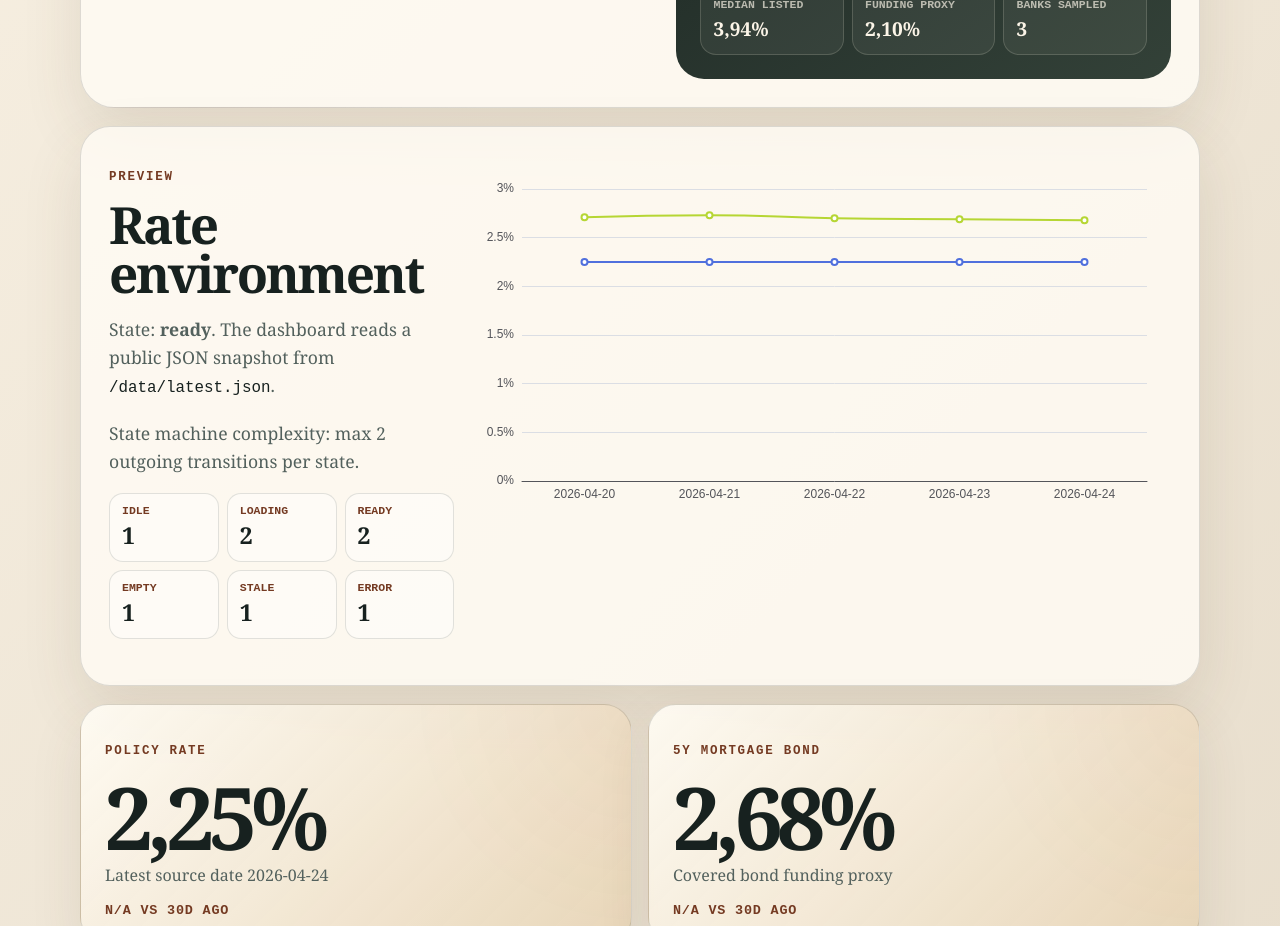
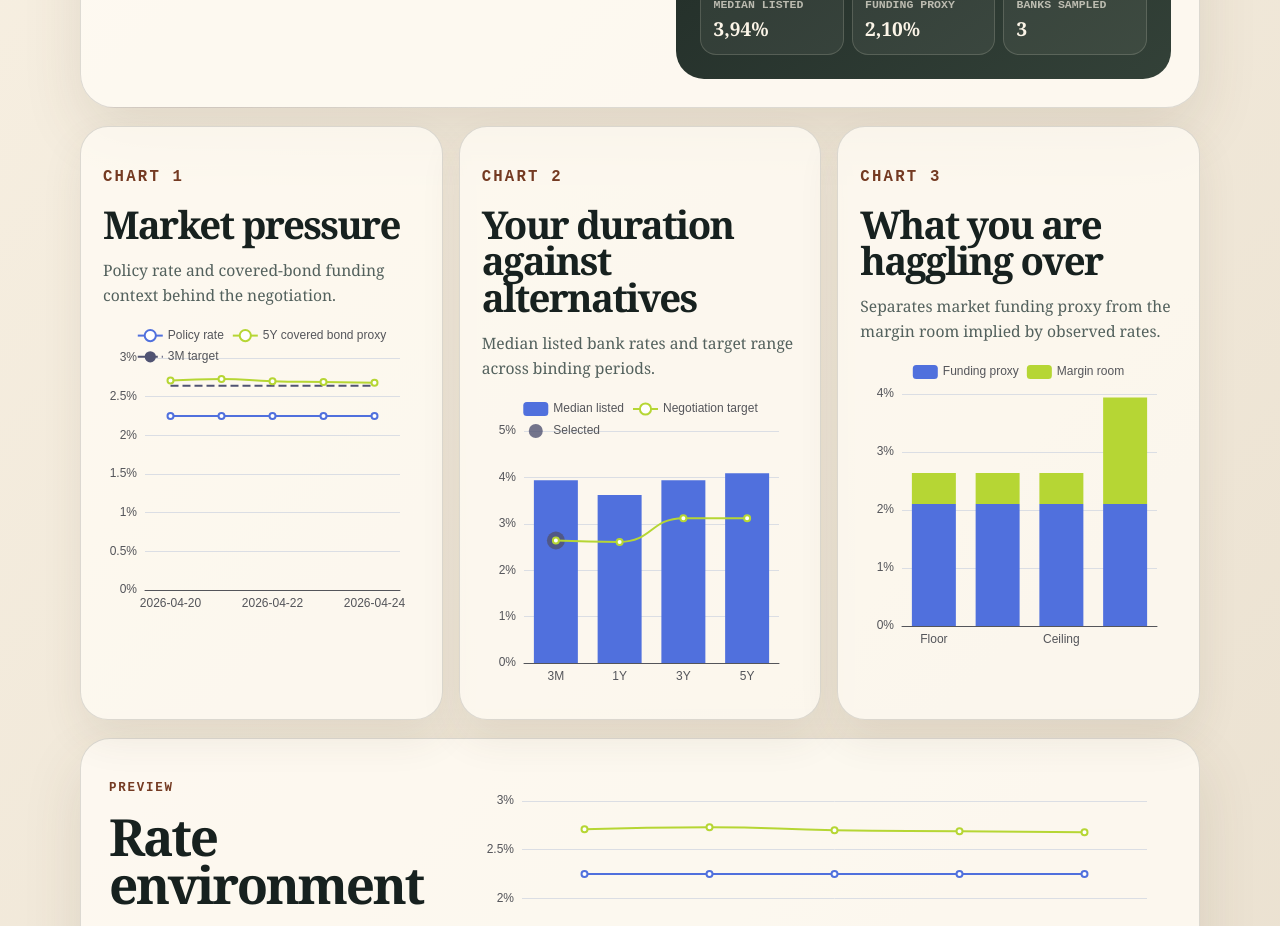
Before and after one commit to Samnor/swedish-mortgages-dashboard, a React (Vite) app: page / in a window 1280 px wide. Shown: the part 1040-1966 px from the top of the page. Built offline with nearby package versions, Linux system fonts and the light colour scheme.

Commit message:
Add selected duration insight charts

```diff
--- a/src/main.tsx
+++ b/src/main.tsx
@@ -54,6 +54,72 @@ function RatesPanel({ snapshot }: { snapshot: DashboardSnapshot }) {
   return <ReactECharts option={chartOption} className="chart" />;
 }
 
+function InsightCharts({
+  options,
+  range,
+  snapshot,
+}: {
+  options: NegotiationOption[];
+  range: NegotiationRange;
+  snapshot: DashboardSnapshot;
+}) {
+  return (
+    <section className="insight-grid" aria-label="Mortgage negotiation charts">
+      <InsightChart
+        eyebrow="Chart 1"
+        title="Market pressure"
+        description="Policy rate and covered-bond funding context behind the negotiation."
+      >
+        <ReactECharts
+          option={marketPressureOption(snapshot, range)}
+          className="insight-chart"
+        />
+      </InsightChart>
+      <InsightChart
+        eyebrow="Chart 2"
+        title="Your duration against alternatives"
+        description="Median listed bank rates and target range across binding periods."
+      >
+        <ReactECharts
+          option={durationComparisonOption(options, range)}
+          className="insight-chart"
+        />
+      </InsightChart>
+      <InsightChart
+        eyebrow="Chart 3"
+        title="What you are haggling over"
+        description="Separates market funding proxy from the margin room implied by observed rates."
+      >
+        <ReactECharts
+          option={fundingMarginOption(range)}
+          className="insight-chart"
+        />
+      </InsightChart>
+    </section>
+  );
+}
+
+function InsightChart({
+  children,
+  description,
+  eyebrow,
+  title,
+}: {
+  children: React.ReactNode;
+  description: string;
+  eyebrow: string;
+  title: string;
+}) {
+  return (
+    <article className="insight-card">
+      <p className="eyebrow">{eyebrow}</p>
+      <h2>{title}</h2>
+      <p>{description}</p>
+      {children}
+    </article>
+  );
+}
+
 function KpiGrid({ kpis }: { kpis: DashboardKpis }) {
   return (
     <section className="kpi-grid" aria-label="Mortgage market summary">
@@ -75,19 +141,13 @@ function KpiGrid({ kpis }: { kpis: DashboardKpis }) {
 
 function DurationFlow({
   options,
-  selectedPeriod,
   onSelectPeriod,
+  range,
 }: {
   options: NegotiationOption[];
-  selectedPeriod: string | null;
   onSelectPeriod: (period: string) => void;
+  range: NegotiationRange | null;
 }) {
-  const selectedOption =
-    options.find((option) => option.periodLabel === selectedPeriod) ??
-    options[0] ??
-    null;
-  const range = selectedOption ? deriveNegotiationRange(selectedOption) : null;
-
   if (!range) {
     return (
       <section className="flow-panel">
@@ -224,6 +284,13 @@ function App() {
     state.value === "ready" || state.value === "stale" ? state.snapshot : null;
   const kpis = snapshot ? deriveDashboardKpis(snapshot) : null;
   const negotiationOptions = snapshot?.negotiationOptions ?? [];
+  const selectedOption =
+    negotiationOptions.find((option) => option.periodLabel === selectedPeriod) ??
+    negotiationOptions[0] ??
+    null;
+  const selectedRange = selectedOption
+    ? deriveNegotiationRange(selectedOption)
+    : null;
 
   return (
     <main>
@@ -240,7 +307,15 @@ function App() {
         <DurationFlow
           onSelectPeriod={setSelectedPeriod}
           options={negotiationOptions}
-          selectedPeriod={selectedPeriod}
+          range={selectedRange}
+        />
+      ) : null}
+
+      {snapshot && selectedRange ? (
+        <InsightCharts
+          options={negotiationOptions}
+          range={selectedRange}
+          snapshot={snapshot}
         />
       ) : null}
 
@@ -278,6 +353,137 @@ function App() {
   );
 }
 
+function marketPressureOption(
+  snapshot: DashboardSnapshot,
+  range: NegotiationRange,
+) {
+  return {
+    animationDuration: 700,
+    grid: { left: 42, right: 20, top: 34, bottom: 34 },
+    legend: { top: 0 },
+    tooltip: { trigger: "axis" },
+    xAxis: {
+      type: "category",
+      data: snapshot.rates.map((row) => row.date),
+    },
+    yAxis: {
+      type: "value",
+      axisLabel: { formatter: "{value}%" },
+    },
+    series: [
+      {
+        name: "Policy rate",
+        type: "line",
+        smooth: true,
+        data: snapshot.rates.map((row) => row.policyRate),
+      },
+      {
+        name: "5Y covered bond proxy",
+        type: "line",
+        smooth: true,
+        data: snapshot.rates.map((row) => row.mortgageBond5y),
+      },
+      {
+        name: `${range.option.periodLabelDisplay} target`,
+        type: "line",
+        symbol: "none",
+        lineStyle: { type: "dashed", width: 2 },
+        data: snapshot.rates.map(() => range.midpointRate),
+      },
+    ],
+  };
+}
+
+function durationComparisonOption(
+  options: NegotiationOption[],
+  range: NegotiationRange,
+) {
+  return {
+    animationDuration: 700,
+    grid: { left: 42, right: 20, top: 34, bottom: 34 },
+    legend: { top: 0 },
+    tooltip: { trigger: "axis" },
+    xAxis: {
+      type: "category",
+      data: options.map((option) => option.periodLabelDisplay),
+    },
+    yAxis: {
+      type: "value",
+      axisLabel: { formatter: "{value}%" },
+    },
+    series: [
+      {
+        name: "Median listed",
+        type: "bar",
+        data: options.map((option) => option.medianListRate),
+      },
+      {
+        name: "Negotiation target",
+        type: "line",
+        smooth: true,
+        data: options.map((option) => deriveNegotiationRange(option).midpointRate),
+      },
+      {
+        name: "Selected",
+        type: "scatter",
+        symbolSize: 18,
+        data: options.map((option) =>
+          option.periodLabel === range.option.periodLabel
+            ? deriveNegotiationRange(option).midpointRate
+            : null,
+        ),
+      },
+    ],
+  };
+}
+
+function fundingMarginOption(range: NegotiationRange) {
+  const marginLow = range.floorRate - range.option.medianFundingCost;
+  const marginHigh = range.ceilingRate - range.option.medianFundingCost;
+
+  return {
+    animationDuration: 700,
+    grid: { left: 42, right: 20, top: 34, bottom: 34 },
+    legend: { top: 0 },
+    tooltip: {
+      trigger: "axis",
+      axisPointer: { type: "shadow" },
+    },
+    xAxis: {
+      type: "category",
+      data: ["Floor", "Target", "Ceiling", "Median listed"],
+    },
+    yAxis: {
+      type: "value",
+      axisLabel: { formatter: "{value}%" },
+    },
+    series: [
+      {
+        name: "Funding proxy",
+        type: "bar",
+        stack: "rate",
+        data: [
+          range.option.medianFundingCost,
+          range.option.medianFundingCost,
+          range.option.medianFundingCost,
+          range.option.medianFundingCost,
+        ],
+      },
+      {
+        name: "Margin room",
+        type: "bar",
+        stack: "rate",
+        data: [
+          marginLow,
+          range.midpointRate - range.option.medianFundingCost,
+          marginHigh,
+          range.option.medianListRate - range.option.medianFundingCost,
+        ],
+      },
+    ],
+  };
+}
+
 function formatRate(value: number): string {
   return `${rateFormatter.format(value)}%`;
 }
--- a/src/styles.css
+++ b/src/styles.css
@@ -199,6 +199,34 @@ code {
   font-weight: 700;
 }
 
+.insight-grid {
+  display: grid;
+  grid-template-columns: repeat(3, minmax(0, 1fr));
+  gap: 16px;
+  margin-bottom: 18px;
+}
+
+.insight-card {
+  min-width: 0;
+  padding: 22px;
+  border: 1px solid rgba(23, 33, 31, 0.14);
+  border-radius: 28px;
+  background: rgba(255, 252, 244, 0.78);
+  box-shadow: 0 18px 42px rgba(80, 63, 43, 0.09);
+}
+
+.insight-card h2 {
+  font-size: clamp(1.7rem, 3vw, 2.5rem);
+}
+
+.insight-card p {
+  font-size: 0.98rem;
+}
+
+.insight-chart {
+  min-height: 300px;
+}
+
 .complexity-list {
   display: grid;
   grid-template-columns: repeat(3, minmax(0, 1fr));
@@ -255,6 +283,10 @@ code {
     grid-template-columns: 1fr;
   }
 
+  .insight-grid {
+    grid-template-columns: 1fr;
+  }
+
   .kpi-grid {
     grid-template-columns: 1fr;
   }
```
